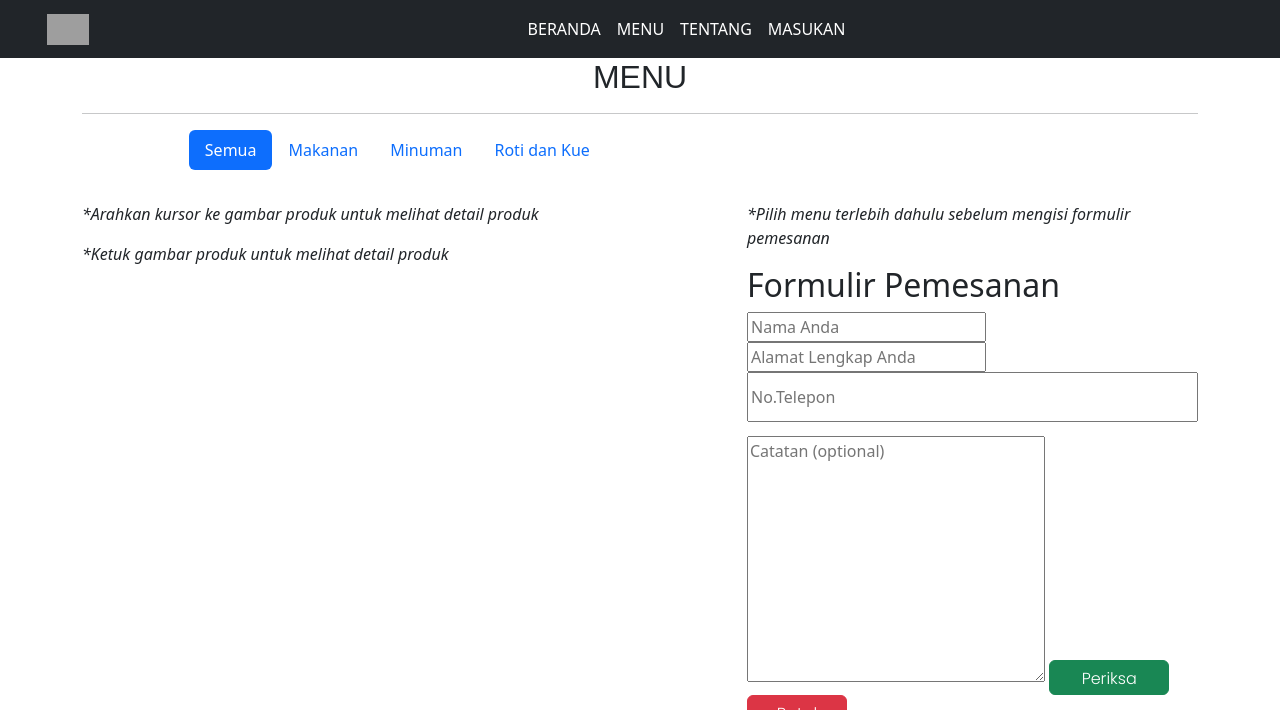
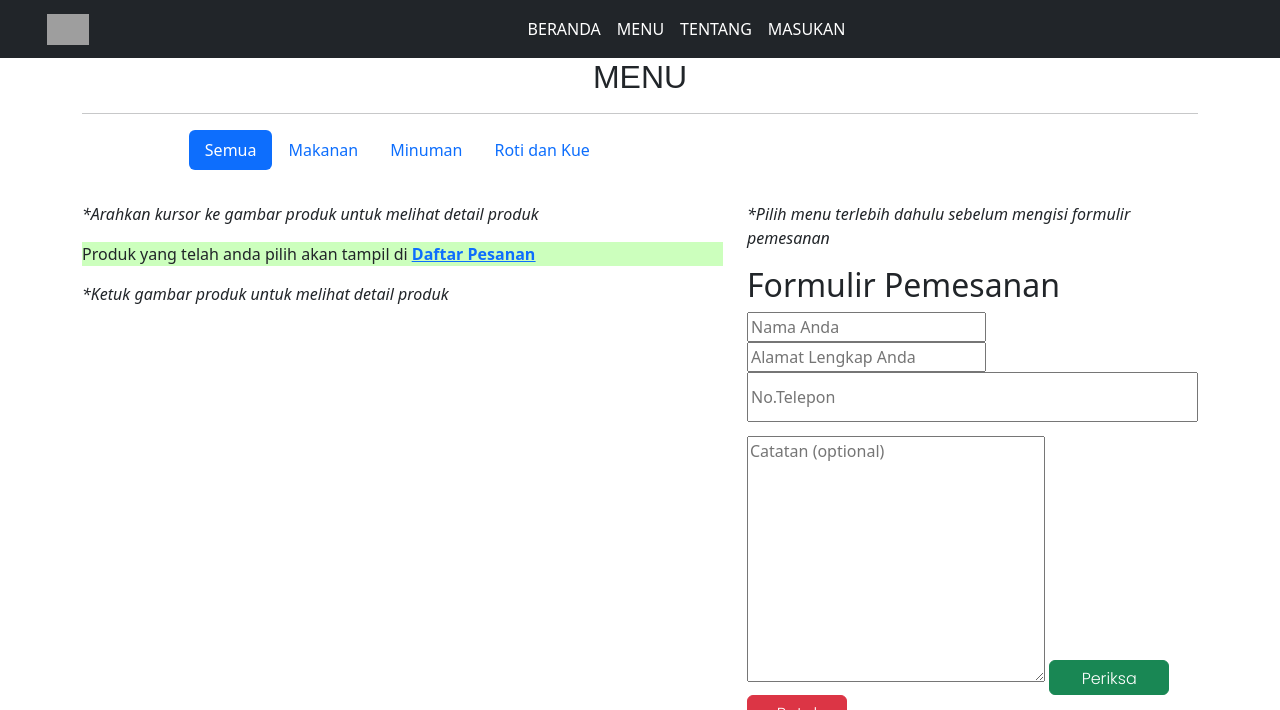
Before and after one commit to Gilberd-dev/Pizza-Etnik-Toba, a PHP site: page /pemesanan.php in a window 1280 px wide. Shown: the top 710 px of the page. Run offline with PHP 8.4, Linux system fonts and the light colour scheme; data that the repository does not hold is empty; some libraries are stand-ins or nearby versions; some web fonts are replaced; grey boxes are pictures that could not be loaded.

Commit message:
update terbaru

```diff
--- a/Website/pemesanan.php
+++ b/Website/pemesanan.php
@@ -108,6 +108,9 @@ if (isset($_GET['error'])) {
 					<br><br><br>
 					<div class="col-12">
 						<p class="pc"><em>*Arahkan kursor ke gambar produk untuk melihat detail produk</em></p>
+						<div class="hp" style="background-color: #CCFFBD;">
+							<p>Produk yang telah anda pilih akan tampil di <a href="#myElement"><b><u> Daftar Pesanan</u> </b></a> </p>
+						</div>
 						<p class="hp"><em>*Ketuk gambar produk untuk melihat detail produk</em></p>
 						<div class="tab-content" id="v-pills-tabContent">
 							<div class="tab-pane fade show active" id="v-pills-semua" role="tabpanel" aria-labelledby="v-pills-semua-tab">
--- a/css/style2.css
+++ b/css/style2.css
@@ -432,7 +432,7 @@ a {
   position: relative;
   overflow: hidden;
   /* -webkit-box-shadow: 0 0 10px #ccc; */
-  box-shadow: 0 0 10px #ccc;
+  /* box-shadow: 0 0 10px #ccc; */
   border-radius: 4%;
   width: 150px;
 }
```
